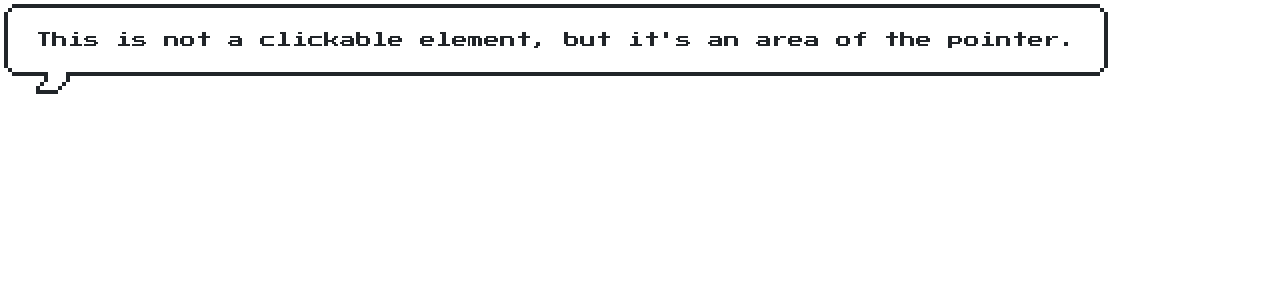
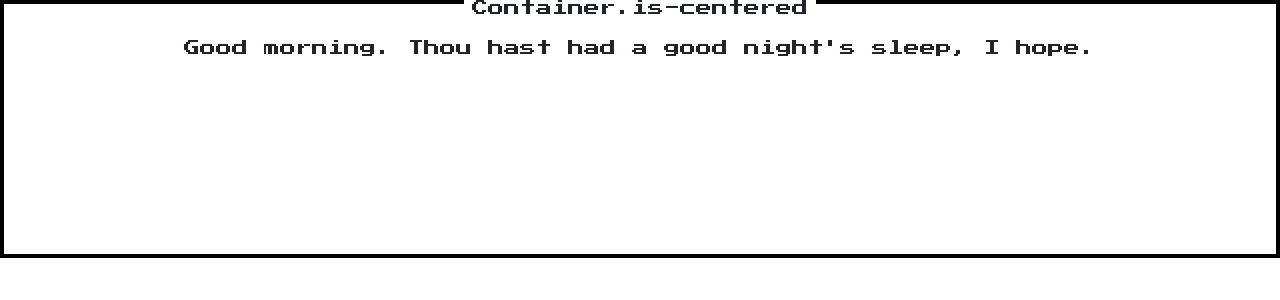
Before and after one commit to horus2121/pictionary_nes, a React (Create React App) app in the folder client/: page / in a window 1280 px wide. Shown: the top 300 px of the page. Built offline with nearby package versions, Linux system fonts and the light colour scheme.

Commit message:
canvas init

```diff
--- a/client/src/App.tsx
+++ b/client/src/App.tsx
@@ -1,13 +1,9 @@
 import React from 'react';
 
-function App() {
+import { Canvas } from './components/Canvas';
+
+export const App = () => {
   return (
-    <div className="App">
-      <p className="nes-balloon from-left nes-pointer">
-        This is not a clickable element, but it's an area of the pointer.
-      </p>
-    </div>
+    <Canvas />
   );
 }
-
-export default App;
--- /dev/null
+++ b/client/src/components/Canvas.tsx
@@ -0,0 +1,70 @@
+import { useEffect, useRef, useState } from "react";
+
+const penCursor = "url('https://img.icons8.com/ios-glyphs/30/undefined/quill-pen.png') 0 30, auto"
+
+export const Canvas = () => {
+    const canvasRef = useRef<HTMLCanvasElement>(null)
+    const ctxRef = useRef<HTMLCanvasElement>(null)
+    const [isDrawing, setIsDrawing] = useState(false)
+
+
+    useEffect(() => {
+        if (!canvasRef.current) return
+        const canvas = canvasRef.current
+        const ctx = canvas.getContext('2d')
+
+        canvas.height = window.innerHeight * 0.5
+        canvas.width = window.innerWidth * 0.5
+
+        if (!ctx) return
+        ctx.lineCap = "round"
+        ctx.strokeStyle = "black"
+        ctx.lineWidth = 2
+        canvasRef.current.style.cursor = penCursor
+    }, []
+    )
+
+    const startDrawing = ({ nativeEvent }: any) => {
+        const { clientX, clientY, target: { offsetLeft, offsetTop } } = nativeEvent
+
+        if (!canvasRef.current) return
+        const canvas = canvasRef.current
+        const ctx = canvas.getContext('2d')
+
+        if (!ctx) return
+        ctx.beginPath()
+        ctx.moveTo(clientX - offsetLeft, clientY - offsetTop)
+        setIsDrawing(true)
+    }
+
+    const endDrawing = () => {
+        if (!canvasRef.current) return
+        const canvas = canvasRef.current
+        const ctx = canvas.getContext('2d')
+
+        if (!ctx) return
+        ctx.closePath()
+        setIsDrawing(false)
+    }
+
+    const draw = ({ nativeEvent }: any) => {
+        if (!isDrawing) return
+
+        const { clientX, clientY, target: { offsetLeft, offsetTop } } = nativeEvent
+
+        if (!canvasRef.current) return
+        const canvas = canvasRef.current
+        const ctx = canvas.getContext('2d')
+
+        if (!ctx) return
+        ctx.lineTo(clientX - offsetLeft, clientY - offsetTop)
+        ctx.stroke()
+    }
+    return (
+        <div className="nes-container with-title is-centered">
+            <p className="title">Container.is-centered</p>
+            <p>Good morning. Thou hast had a good night's sleep, I hope.</p>
+            <canvas></canvas>
+        </div>
+    )
+}
--- /dev/null
+++ b/client/src/components/new.tsx
@@ -0,0 +1 @@
+export const something = 1
--- a/client/src/index.tsx
+++ b/client/src/index.tsx
@@ -2,7 +2,7 @@ import React from 'react';
 import { createRoot } from 'react-dom/client';
 import { Provider } from 'react-redux';
 import { store } from './app/store';
-import App from './App';
+import { App } from './App';
 import reportWebVitals from './reportWebVitals';
 import './index.css';
 
```
Also changed, not shown: 1 other file (tests, documents, lock files or other folders).
